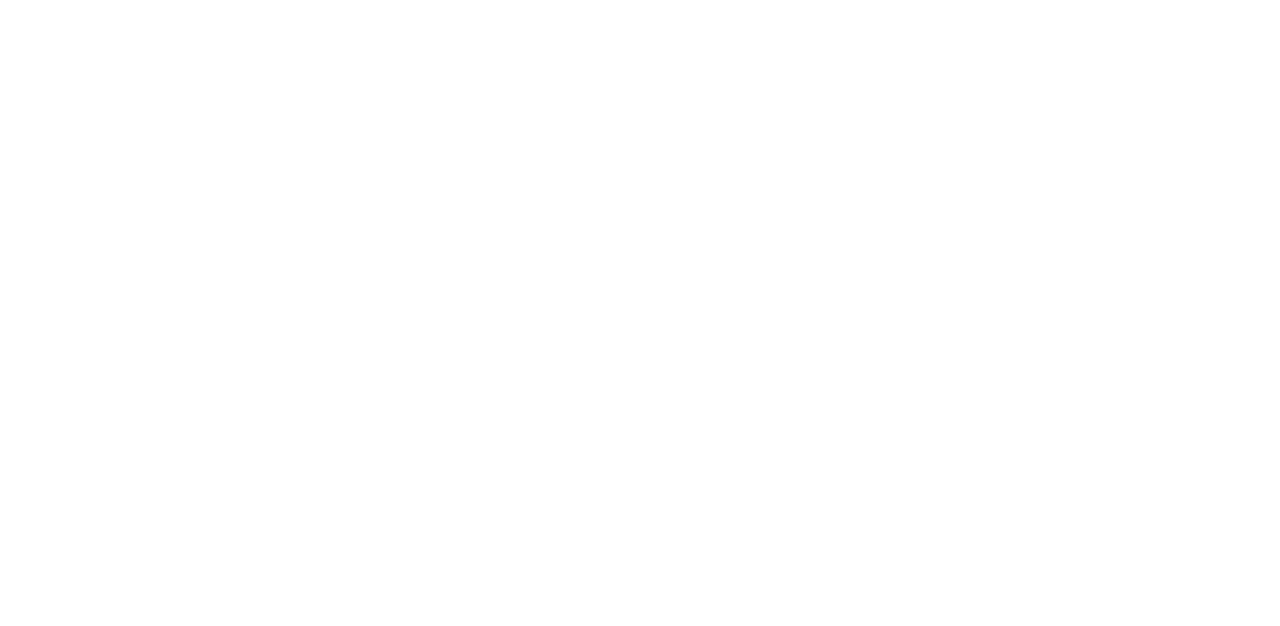
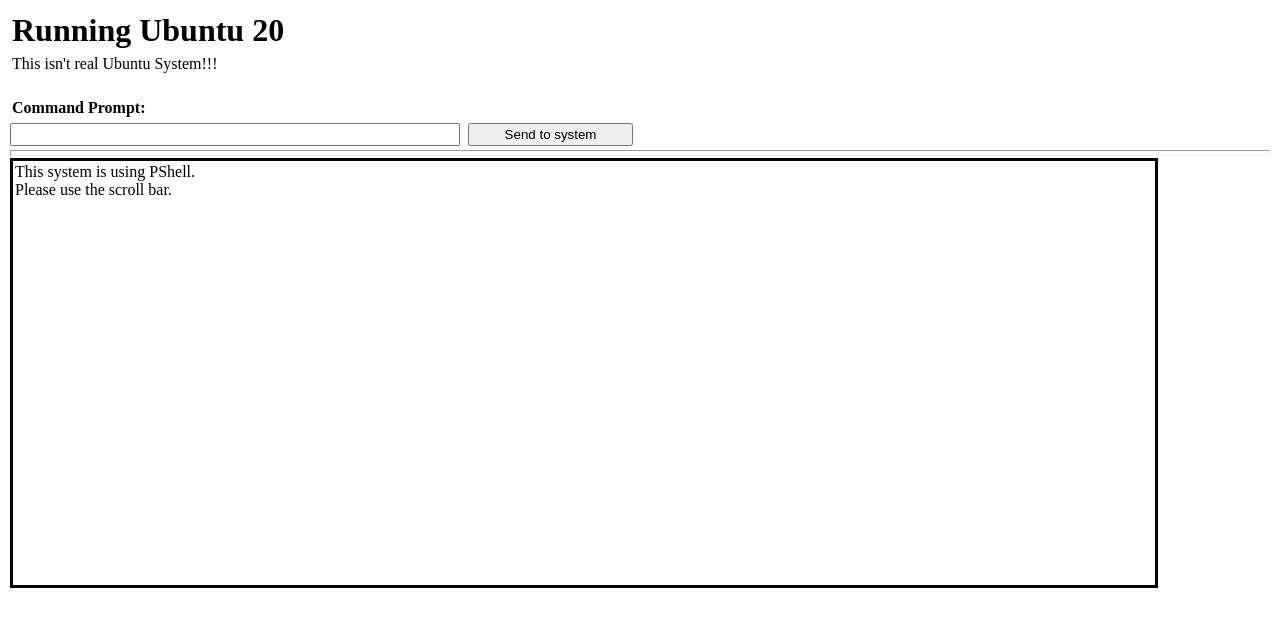
Before and after one commit to gfpk87/WebVM, a plain HTML site: page player/ubuntu20/index.html in a window 1280 px wide. Drawn offline with Linux system fonts and the light colour scheme.

Commit message:
Thu Feb  8 09:31:00 CST 2024 inscode

```diff
--- a/player/ubuntu20/index.html
+++ b/player/ubuntu20/index.html
@@ -2,4 +2,44 @@
 <html>
     <head>
         <meta charset="utf-8">
-        <meta name="viewport" content="width=device"
+        <meta name="viewport" content="width=device-width,initial-scale=1">
+        <title>Ubuntu 20</title>
+        <style>
+            * {
+                margin: 2px;
+                padding: 2px;
+
+            }
+            body {
+                font-family: 微软雅黑;
+            }
+            input {
+                width: 35%;
+            }
+            button {
+                width: 13%;
+                height: 3.5%;
+            }
+            div {
+                width: 90%;
+                height: 420px;
+                border: 3px solid;
+                overflow-x: auto;
+                overflow-y: auto;
+            }
+        </style>
+    </head>
+    <body>
+        <h1>Running Ubuntu 20</h1>
+        <p>This isn't real Ubuntu System!!!</p>
+        <br>
+        <h4 id="prompt">Command Prompt:</h4>
+        <input type="text" id="cmd" />
+        <button id="send" onclick="c()">Send to system</button>
+        <hr>
+        <div id="console">
+            This system is using PShell.<br>
+            Please use the scroll bar.<br>
+        </div>
+        <script src="os.js"></script>
+    </body>
--- /dev/null
+++ b/player/ubuntu20/os.js
@@ -0,0 +1,3 @@
+function c() {
+    let cmd = document.getElementById("cmd").value;
+}
```
Also changed, not shown: index.html (+2 -2 lines).
